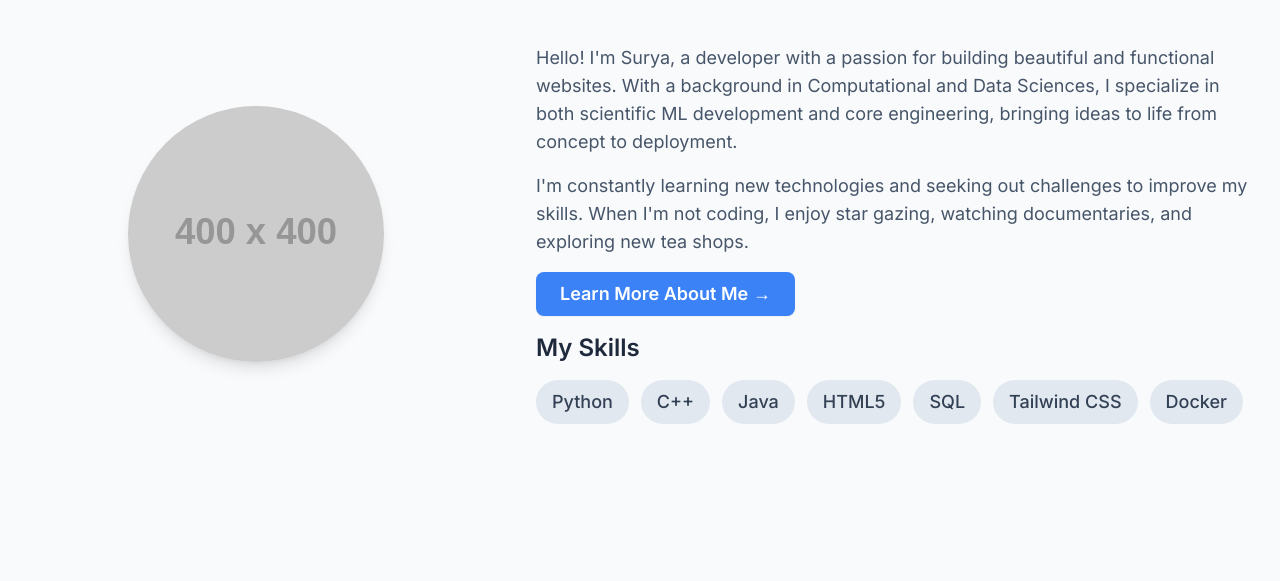
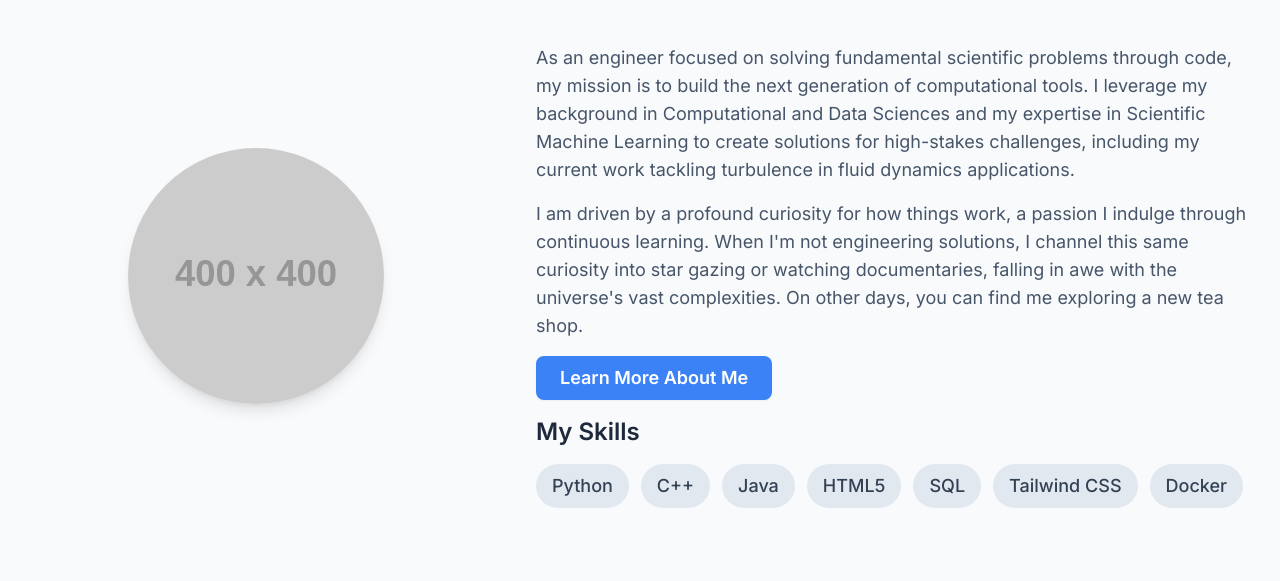
Before and after one commit to suryasud/suryasud.github.io, a plain HTML site: page index.html in a window 1280 px wide. Shown: the part 676-1257 px from the top of the page. Drawn offline with nearby package versions, Linux system fonts and the light colour scheme; placeholder pictures from the web are drawn by us.

Commit message:
Update index.html

```diff
--- a/index.html
+++ b/index.html
@@ -83,11 +83,11 @@
                     <img src="https://placehold.co/400x400/E2E8F0/475569?text=Your+Photo" alt="Surya Sudhakar" class="rounded-full mx-auto w-48 h-48 md:w-64 md:h-64 object-cover shadow-lg">
                 </div>
                 <div class="md:col-span-3 text-lg text-slate-600 space-y-4">
-                    <p>Hello! I'm Surya, a developer with a passion for building beautiful and functional websites. With a background in Computational and Data Sciences, I specialize in both scientific ML development and core engineering, bringing ideas to life from concept to deployment.</p>
-                    <p>I'm constantly learning new technologies and seeking out challenges to improve my skills. When I'm not coding, I enjoy star gazing, watching documentaries, and exploring new tea shops.</p>
+                    <p>As an engineer focused on solving fundamental scientific problems through code, my mission is to build the next generation of computational tools. I leverage my background in Computational and Data Sciences and my expertise in Scientific Machine Learning to create solutions for high-stakes challenges, including my current work tackling turbulence in fluid dynamics applications.</p>
+                    <p>I am driven by a profound curiosity for how things work, a passion I indulge through continuous learning. When I'm not engineering solutions, I channel this same curiosity into star gazing or watching documentaries, falling in awe with the universe's vast complexities. On other days, you can find me exploring a new tea shop.</p>
                     <div class="mt-6">
                         <a href="about.html" class="inline-block bg-blue-500 text-white font-semibold px-6 py-2 rounded-lg hover:bg-blue-600 transition duration-300 shadow-sm">
-                           Learn More About Me &rarr;
+                           Learn More About Me
                        </a>
                    </div>
                     <div class="mt-8">
```
